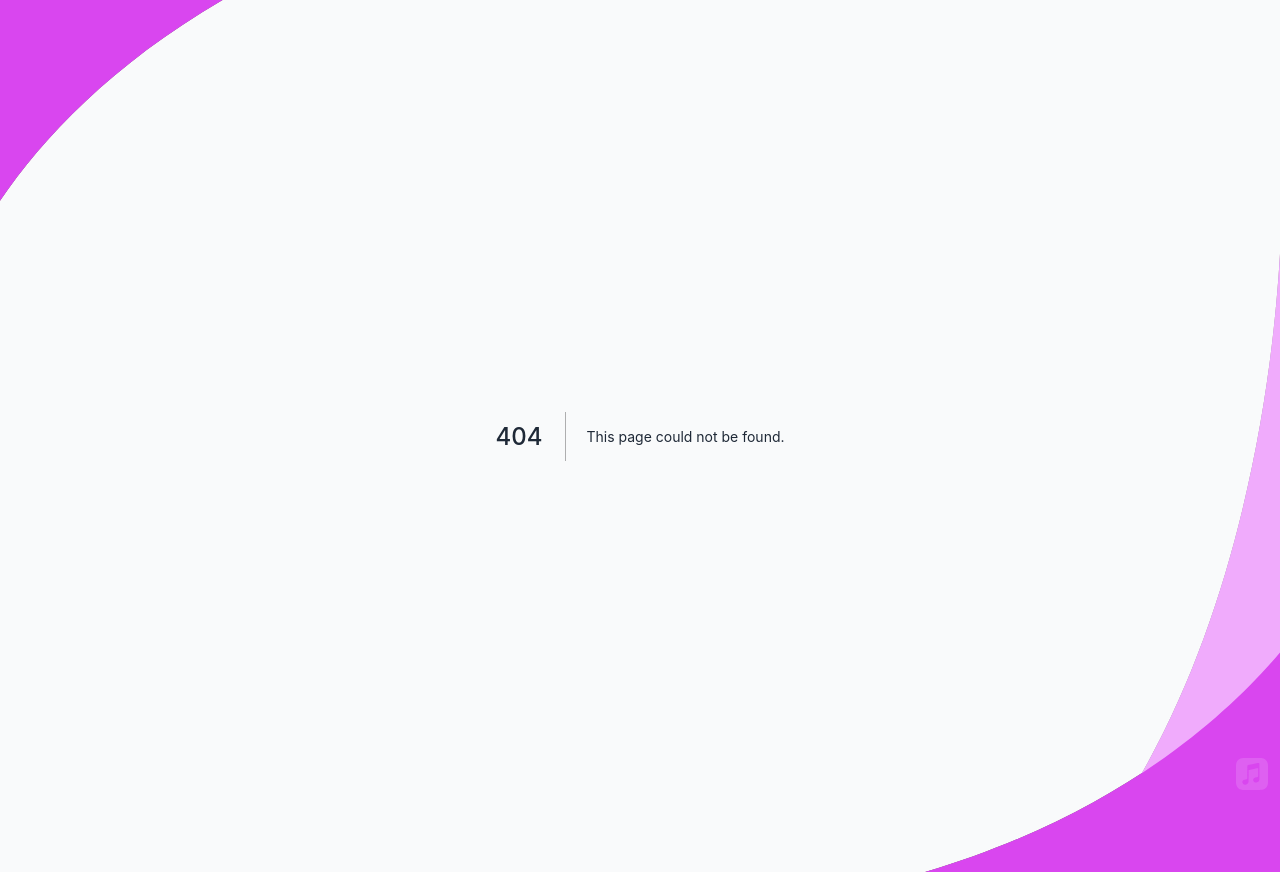
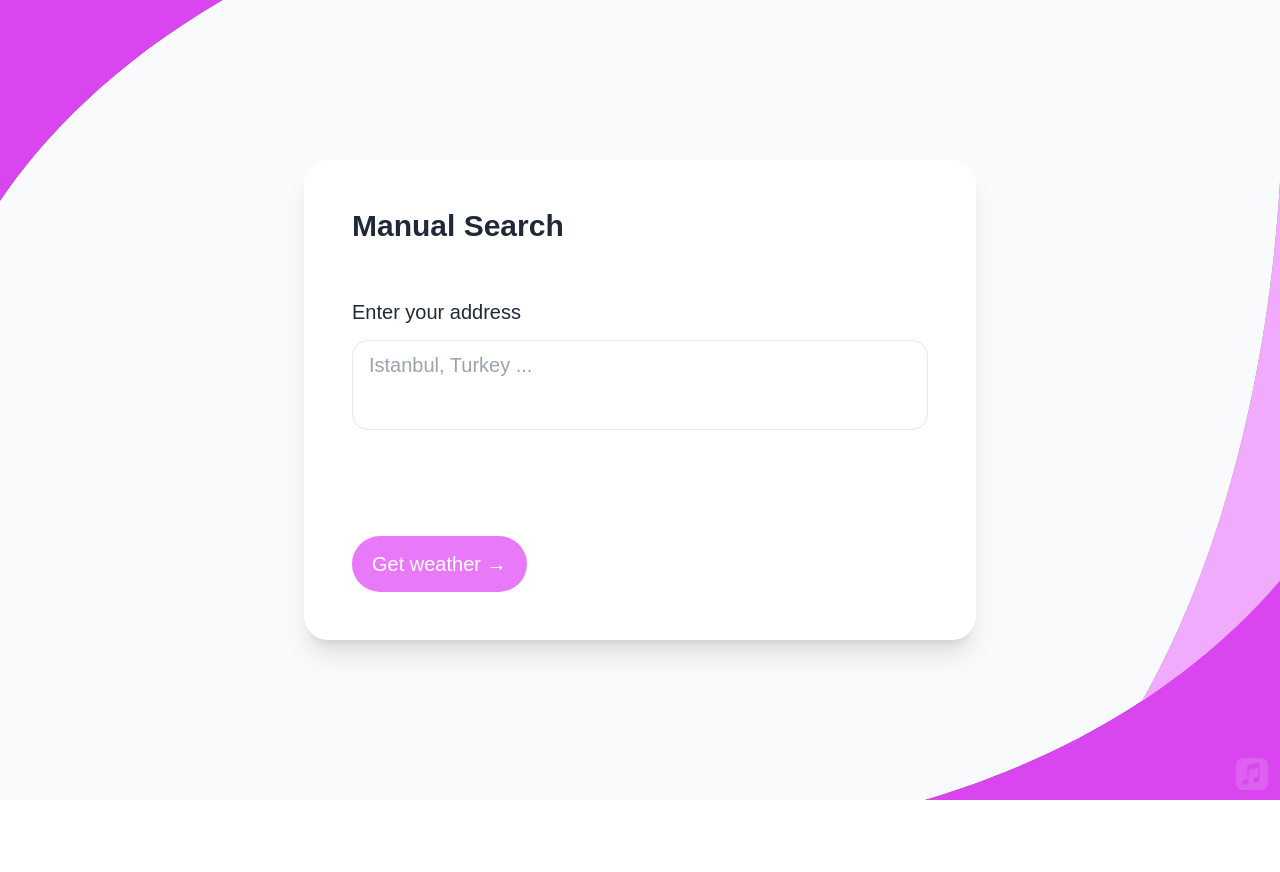
Before and after one commit to CreatorX64/local-weather-forecast, a Next.js app: page /manual-search in a window 1280 px wide. Before the commit this address had no page. After the commit the page ends 800 px from the top, so only its background shows below. Built offline with nearby package versions, Linux system fonts and the light colour scheme.

Commit message:
add manual search page

```diff
--- /dev/null
+++ b/src/lib/AppError.js
@@ -0,0 +1 @@
+export default class AppError extends Error {}
--- /dev/null
+++ b/src/lib/weather.js
@@ -0,0 +1,40 @@
+import AppError from "../lib/AppError";
+
+// Get weather data. If query is successful, set resData.
+export async function getForecast(lat, lon) {
+  const res = await fetch(
+    `http://api.weatherstack.com/current?access_key=${process.env.WEATHER_STACK_API_KEY}&query=${lat},${lon}`
+  );
+  const data = await res.json();
+
+  // if(!resData.success) { ... } doesn't work, because in the success case
+  // there's not "success" property in the resData making it "undefined",
+  // which makes the if block run in all cases. So I exclusively check for "false".
+  if (data.success === false) {
+    throw new AppError(
+      "Unable to connect to location services. Please try again later."
+    );
+  }
+
+  return data;
+}
+
+export async function geocodeAddress(address) {
+  // Geocode the address.
+  const res = await fetch(
+    `https://api.mapbox.com/geocoding/v5/mapbox.places/${address}.json?limit=1&access_token=${process.env.MAPBOX_ACCESS_TOKEN}`
+  );
+  const data = await res.json();
+
+  if (!data.features) {
+    throw new AppError(
+      "Can't connect to geocoding services. Please try again later."
+    );
+  } else if (data.features.length === 0) {
+    throw new AppError("Location not found");
+  }
+
+  const [lon, lat] = data.features[0].geometry.coordinates;
+
+  return [lat, lon];
+}
--- a/src/pages/error.js
+++ b/src/pages/error.js
@@ -1,11 +1,30 @@
 import Link from "next/link";
 import Card from "../components/Card";
 
-export default function ErrorPage() {
+export function getServerSideProps(context) {
+  const { message } = context.query;
+
+  if (message) {
+    return {
+      props: {
+        message
+      }
+    };
+  } else {
+    return {
+      props: {
+        message:
+          "Cannot access weather services right now. Please try again later."
+      }
+    };
+  }
+}
+
+export default function ErrorPage({ message }) {
   return (
     <Card>
       <div className="flex h-full w-full flex-col items-center justify-center gap-10 text-center font-medium">
-        <p>Cannot access weather services right now. Please try again later.</p>
+        <p>{message}</p>
         <div>
           <p>
             <a className="link font-normal" href="mailto:creatorX64@gmail.com">
--- a/src/pages/forecast.js
+++ b/src/pages/forecast.js
@@ -1,8 +1,13 @@
 // import fs from "fs";
 // import path from "path";
 import Link from "next/link";
+import Head from "next/head";
 import { useEffect } from "react";
+
 import Card from "../components/Card";
+import DataPoint from "../components/DataPoint";
+import { geocodeAddress, getForecast } from "../lib/weather";
+import AppError from "../lib/AppError";
 import weatherMeta from "../static/weatherMeta";
 import {
   THEME_COLD,
@@ -16,8 +21,6 @@ import PressureIcon from "../icons/PressureIcon";
 import SunIcon from "../icons/SunIcon";
 import CloudIcon from "../icons/CloudIcon";
 import WindIcon from "../icons/WindIcon";
-import Head from "next/head";
-import DataPoint from "../components/DataPoint";
 
 export async function getServerSideProps(context) {
   let { lat, lon, address } = context.query;
@@ -35,29 +38,55 @@ export async function getServerSideProps(context) {
   let resData;
 
   if (lat & lon) {
-    // Get weather data. If query is successful, set resData.
-    const res = await fetch(
-      `http://api.weatherstack.com/current?access_key=${process.env.WEATHER_STACK_API_KEY}&query=${lat},${lon}`
-    );
+    try {
+      resData = await getForecast(lat, lon);
+    } catch (error) {
+      const destination =
+        error instanceof AppError
+          ? `/error?message=${error.message}`
+          : "/error";
 
-    resData = await res.json();
-
-    // if(!resData.success) { ... } doesn't work, because in the success case
-    // there's not "success" property in the resData making it "undefined",
-    // which makes the if block run in all cases. So I exclusively check for "false".
-    if (resData.success === false) {
       return {
         redirect: {
           permanent: false,
-          destination: "/error"
+          destination
         }
       };
     }
   } else {
     // Geocode the address.
-    // https://api.mapbox.com/geocoding/v5/mapbox.places/Istanbul.json?limit=1&access_token=pk.eyJ1IjoiY3JlYXRvcng2NCIsImEiOiJja3poN2x0am4ybnRjMnVvMWNlbnczYzl1In0.0Y53cqDfe4iKA_l8TKgZfQ
-    // If geocoding is successful, get weather data based on coords.
-    // If query is successful, set resData.
+    try {
+      [lat, lon] = await geocodeAddress(address);
+    } catch (error) {
+      const destination =
+        error instanceof AppError
+          ? `/error?message=${error.message}`
+          : "/error";
+
+      return {
+        redirect: {
+          permanent: false,
+          destination
+        }
+      };
+    }
+
+    // Geocoding is successful, get weather data based on coords.
+    try {
+      resData = await getForecast(lat, lon);
+    } catch (error) {
+      const destination =
+        error instanceof AppError
+          ? `/error?message=${error.message}`
+          : "/error";
+
+      return {
+        redirect: {
+          permanent: false,
+          destination
+        }
+      };
+    }
   }
 
   // Load dummy response from local file to preserve API rate limit.
@@ -66,7 +95,7 @@ export async function getServerSideProps(context) {
   // );
 
   const weatherData = {
-    location: `${resData.location.name}, ${resData.location.region}, ${resData.location.country}`,
+    location: `${resData.location.region}, ${resData.location.country}`,
     observationTime: resData.current.observation_time,
     temperature: resData.current.temperature,
     description: resData.current.weather_descriptions[0],
@@ -189,7 +218,7 @@ export default function ForecastPage({ weatherData }) {
 
             {/* Manual search */}
             <p className="mt-auto text-center text-base sm:text-lg">
-              <Link href="/">
+              <Link href="/manual-search">
                 <a className="link">Get weather for another location &rarr;</a>
               </Link>
             </p>
--- a/src/pages/get-started.js
+++ b/src/pages/get-started.js
@@ -31,13 +31,6 @@ export default function GetStartedPage() {
 
         {error && (
           <div className="space-y-8">
-            {/* <Image
-              src="/wot.gif"
-              width={534}
-              height={400}
-              alt="This is a waste of time"
-              className="w-full rounded-lg border border-gray-300"
-            /> */}
             <div className="relative h-[220px] w-full overflow-hidden rounded-lg sm:h-[250px]">
               <Image
                 src="/wot.gif"
@@ -47,7 +40,7 @@ export default function GetStartedPage() {
               />
             </div>
             <p className="text-center font-medium">{error}</p>
-            <Link href="/forecast-manual">
+            <Link href="/manual-search">
               <a className="link mt-4 block text-center">
                 Enter location manually &rarr;
               </a>
--- /dev/null
+++ b/src/pages/manual-search.js
@@ -0,0 +1,62 @@
+import { useRouter } from "next/router";
+import { useState } from "react";
+import Card from "../components/Card";
+
+export default function ManualSearchPage() {
+  const [error, setError] = useState("");
+  const [address, setAddress] = useState("");
+  const router = useRouter();
+
+  function handleSubmit(event) {
+    event.preventDefault();
+    if (address.trim() === "") {
+      setError("Please enter an address");
+    } else {
+      router.push(`/forecast?address=${encodeURIComponent(address)}`);
+    }
+  }
+
+  function handleChange(event) {
+    if (event.target.value.trim() === "") {
+      setError("Please enter an address");
+    } else {
+      setError("");
+    }
+    setAddress(event.target.value);
+  }
+
+  return (
+    <Card>
+      <form className="flex h-full w-full flex-col items-stretch justify-start">
+        <h1 className="mb-12 text-3xl font-bold">Manual Search</h1>
+        <div>
+          <label htmlFor="address" className="mb-2 block font-medium">
+            Enter your address
+          </label>
+          <textarea
+            id="address"
+            type="text"
+            name="address"
+            placeholder="Istanbul, Turkey ..."
+            className="focusable block w-full resize-none overflow-auto rounded-2xl border px-4 py-1"
+            value={address}
+            onChange={handleChange}
+            required
+          />
+          <p className="text-right text-red-400">{error}</p>
+        </div>
+        <div className="mt-auto">
+          <button
+            className="group focusable cursor-pointer rounded-full bg-primary-soft px-4 py-1 text-white transition hover:bg-primary sm:px-5 sm:py-2"
+            onClick={handleSubmit}
+          >
+            Get weather{" "}
+            <span className="inline-block transition group-hover:translate-x-1">
+              &rarr;
+            </span>
+          </button>
+        </div>
+      </form>
+    </Card>
+  );
+}
```
Also changed, not shown: dummy-geocode.json (+2 -7 lines).
